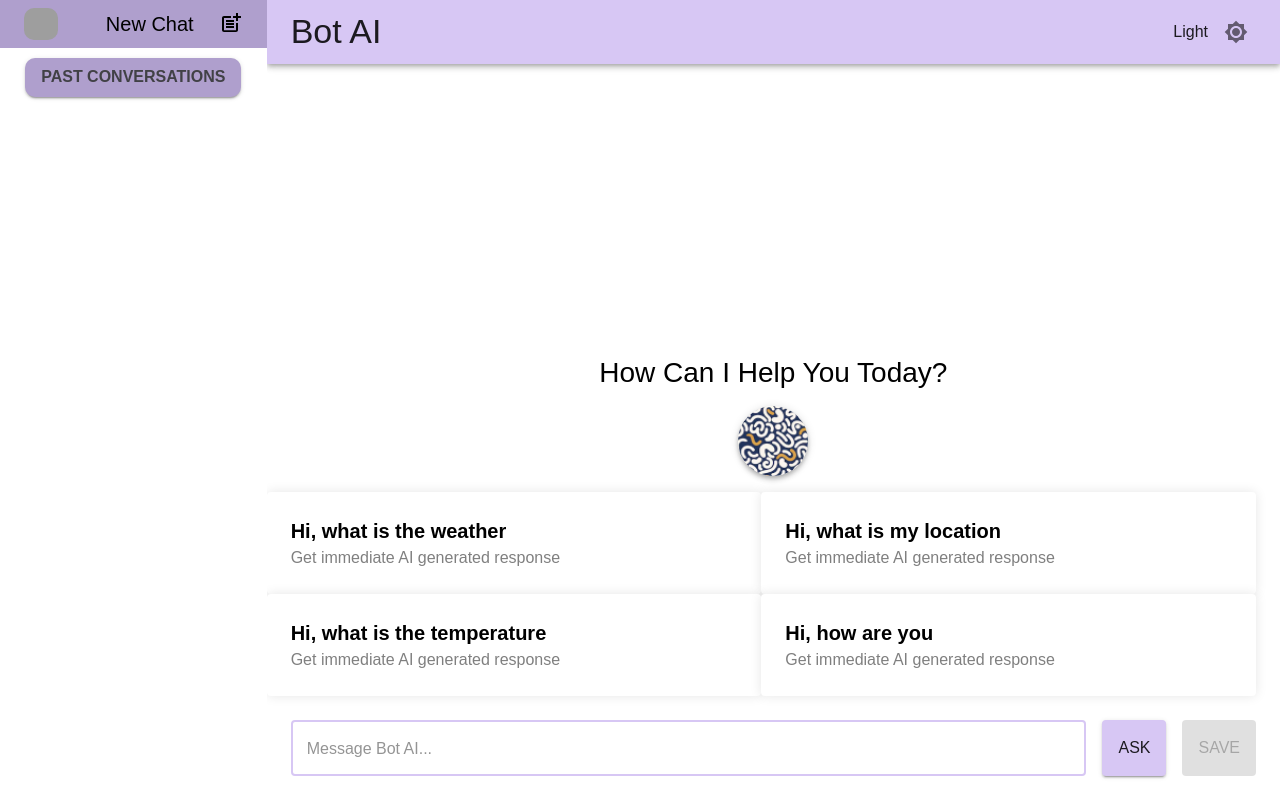
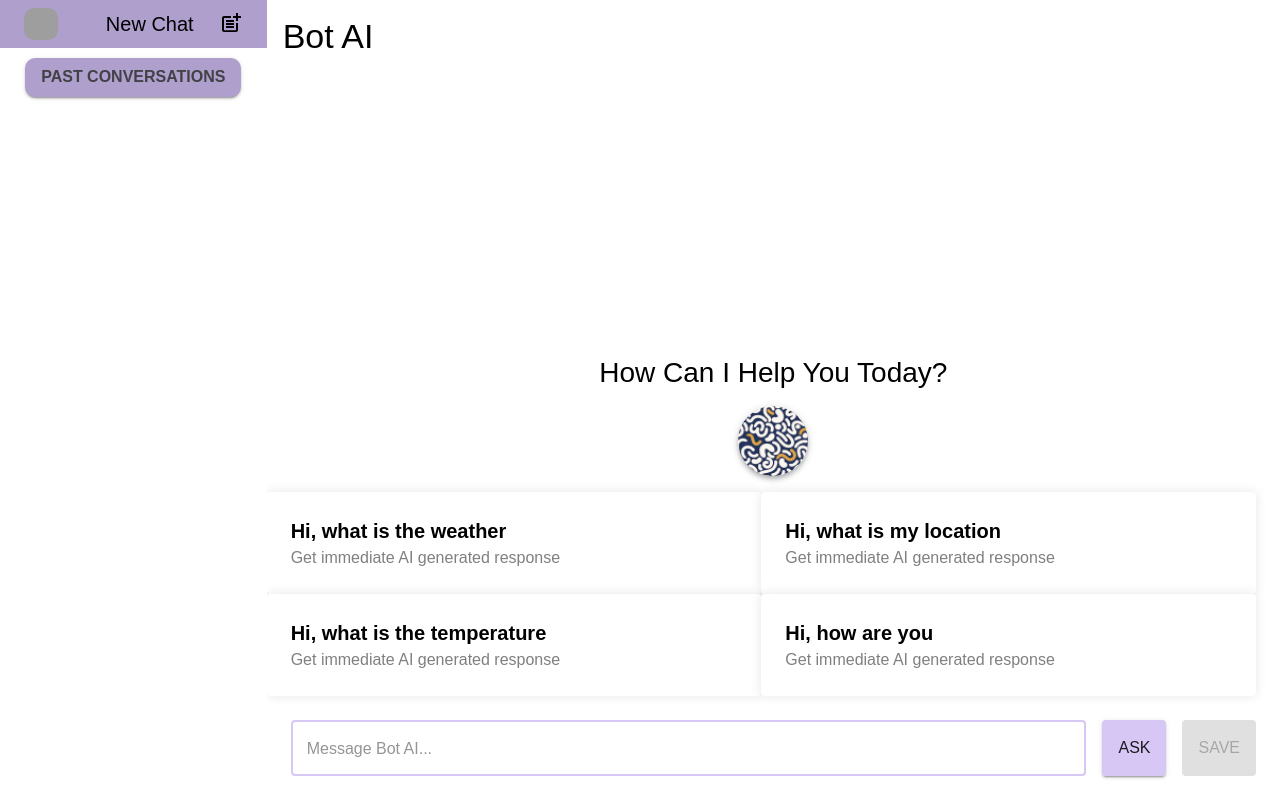
Before and after one commit to Brittosandy/BotAI, a React (Create React App) app: page / in a window 1280 px wide. Built offline with nearby package versions, Linux system fonts and the light colour scheme; grey boxes are pictures that could not be loaded.

Commit message:
updated navbar

```diff
--- a/src/components/Navbar/Navbar.jsx
+++ b/src/components/Navbar/Navbar.jsx
@@ -1,61 +1,79 @@
-import {
-  AppBar,
-  Toolbar,
-  Typography,
-  Stack,
-  IconButton,
-  useMediaQuery,
-} from "@mui/material";
-import { Link, useOutletContext } from "react-router-dom";
-import MenuIcon from "@mui/icons-material/Menu";
-import Brightness4Icon from "@mui/icons-material/Brightness4";
-import Brightness7Icon from "@mui/icons-material/Brightness7";
-import { ThemeContext } from "../../theme/ThemeContext";
-import { useContext } from "react";
+// import {
+//   AppBar,
+//   Toolbar,
+//   Typography,
+//   Stack,
+//   IconButton,
+//   useMediaQuery,
+// } from "@mui/material";
+// import { Link, useOutletContext } from "react-router-dom";
+// import MenuIcon from "@mui/icons-material/Menu";
+// import Brightness4Icon from "@mui/icons-material/Brightness4";
+// import Brightness7Icon from "@mui/icons-material/Brightness7";
+// import { ThemeContext } from "../../theme/ThemeContext";
+// import { useContext } from "react";
+
+// export default function Navbar() {
+//   const { handleMobileMenu } = useOutletContext();
+//   const isMobile = useMediaQuery("(max-width:800px)");
+//   const { setMode, mode } = useContext(ThemeContext);
+
+//   return (
+//     <AppBar position="static" component="header" elevation={4}>
+//       <Toolbar sx={{ display: "flex", justifyContent: "space-between" }}>
+
+//         {/* LEFT SIDE */}
+//         <Stack direction="row" alignItems="center" spacing={2}>
+//           {isMobile && (
+//             <IconButton onClick={() => handleMobileMenu((prev) => !prev)}>
+//               <MenuIcon />
+//             </IconButton>
+//           )}
+
+//             <Typography
+//               variant="h4"
+//               component="h1"   // ✅ REQUIRED BY TEST
+//             >
+//               Bot AI
+//             </Typography>
+//         </Stack>
+
+//         {/* RIGHT SIDE */}
+//         <Stack direction="row" alignItems="center" spacing={1}>
+//           <Typography textTransform="capitalize">
+//             {mode}
+//           </Typography>
+
+//           <IconButton
+//             onClick={() =>
+//               setMode((prev) => (prev === "light" ? "dark" : "light"))
+//             }
+//           >
+//             {mode === "light" ? <Brightness7Icon /> : <Brightness4Icon />}
+//           </IconButton>
+//         </Stack>
+
+//       </Toolbar>
+//     </AppBar>
+//   );
+// }
+
+import { Box, Typography } from "@mui/material";
 
 export default function Navbar() {
-  const { handleMobileMenu } = useOutletContext();
-  const isMobile = useMediaQuery("(max-width:800px)");
-  const { setMode, mode } = useContext(ThemeContext);
-
   return (
-    <AppBar position="static" component="header" elevation={4}>
-      <Toolbar sx={{ display: "flex", justifyContent: "space-between" }}>
-
-        {/* LEFT SIDE */}
-        <Stack direction="row" alignItems="center" spacing={2}>
-          {isMobile && (
-            <IconButton onClick={() => handleMobileMenu((prev) => !prev)}>
-              <MenuIcon />
-            </IconButton>
-          )}
-
-          <Link to="/" style={{ textDecoration: "none", color: "inherit" }}>
-            <Typography
-              variant="h4"
-              component="h1"   // ✅ REQUIRED BY TEST
-            >
-              Bot AI
-            </Typography>
-          </Link>
-        </Stack>
-
-        {/* RIGHT SIDE */}
-        <Stack direction="row" alignItems="center" spacing={1}>
-          <Typography textTransform="capitalize">
-            {mode}
-          </Typography>
-
-          <IconButton
-            onClick={() =>
-              setMode((prev) => (prev === "light" ? "dark" : "light"))
-            }
-          >
-            {mode === "light" ? <Brightness7Icon /> : <Brightness4Icon />}
-          </IconButton>
-        </Stack>
-
-      </Toolbar>
-    </AppBar>
+    <Box
+      component="header"
+      sx={{
+        padding: "16px",
+      }}
+    >
+      <Typography
+        component="h1"
+        variant="h4"
+      >
+        Bot AI
+      </Typography>
+    </Box>
   );
 }
```
